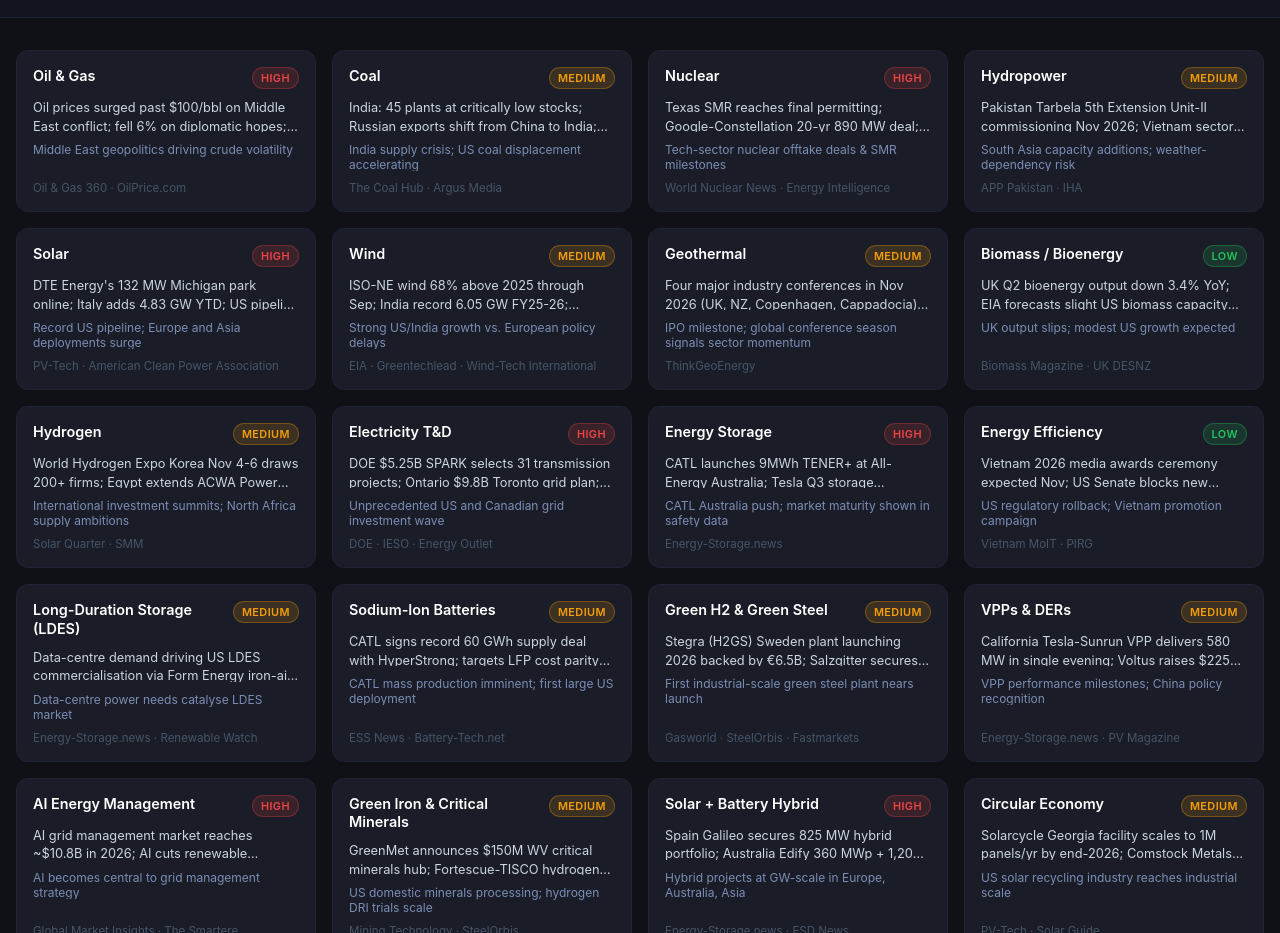
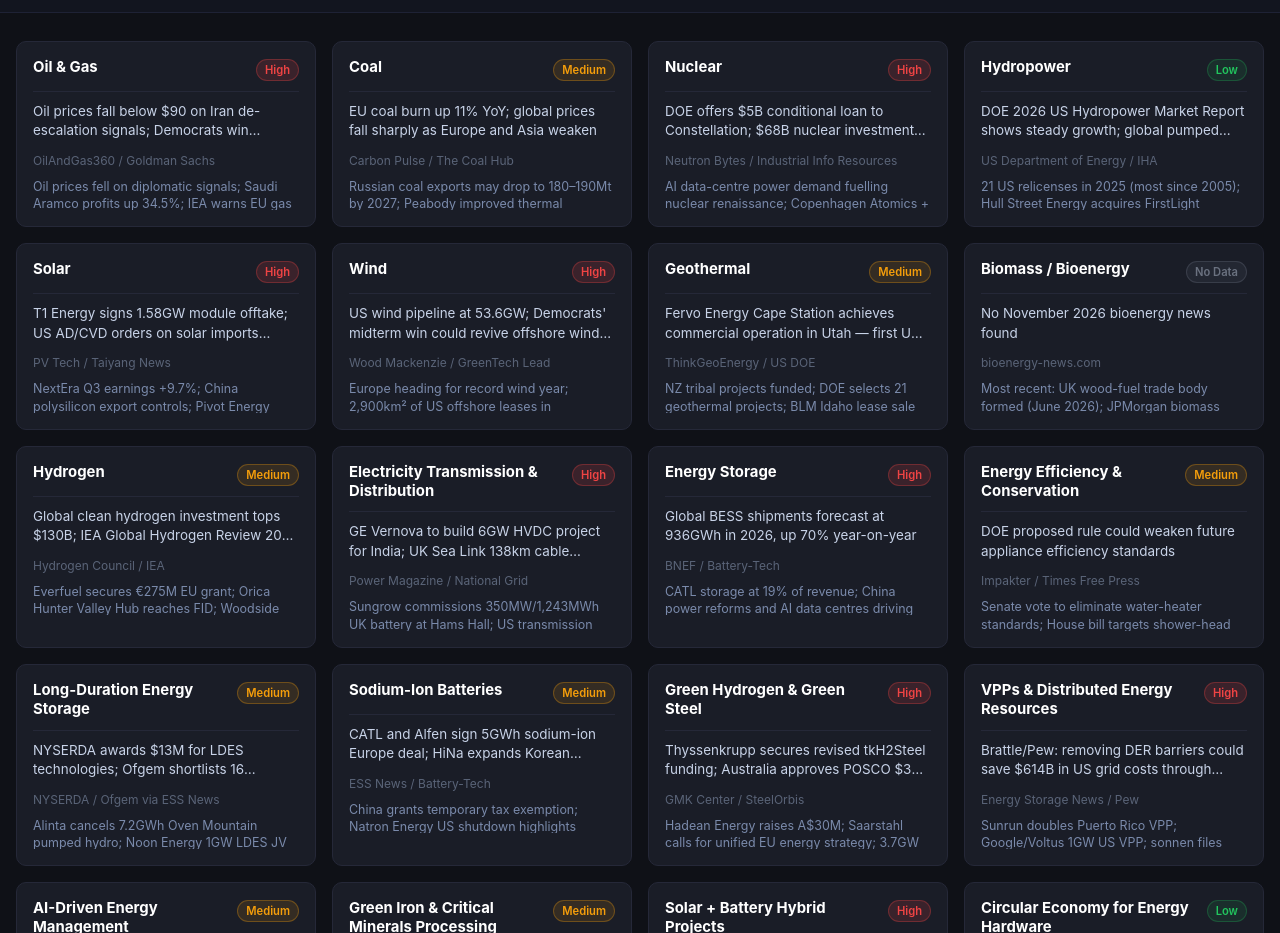
Before and after one commit to proton123-cell/energy-monitor, a plain HTML site: page index.html in a window 1280 px wide. Shown: the part 88-1021 px from the top of the page. Drawn offline with Linux system fonts and the light colour scheme.

Commit message:
Daily energy sector report — 2026-03-06
Co-Authored-By: Claude Sonnet 4.6 <noreply@anthropic.com>
Claude-Session: https://claude.ai/code/session_01Mr2SwghWUHt2G2vE5JE6LE

```diff
--- a/index.html
+++ b/index.html
@@ -8,242 +8,266 @@
 *,*::before,*::after{box-sizing:border-box;margin:0;padding:0}
 body{background:#0f1117;color:#e2e8f0;font-family:-apple-system,BlinkMacSystemFont,'Segoe UI',Roboto,sans-serif;min-height:100vh;padding:0 0 48px}
 header{background:#12151f;border-bottom:1px solid #1e2235;padding:24px 16px 20px;text-align:center}
-header h1{font-size:clamp(1.4rem,4vw,2rem);font-weight:700;color:#fff;letter-spacing:-0.02em}
-header .meta{margin-top:6px;font-size:0.85rem;color:#64748b}
-header .meta span{color:#94a3b8}
-main{max-width:1400px;margin:32px auto 0;padding:0 16px}
-.grid{display:grid;grid-template-columns:repeat(4,1fr);gap:16px;align-items:stretch}
+header h1{font-size:1.75rem;font-weight:700;color:#fff;letter-spacing:-0.02em}
+.meta{margin-top:6px;font-size:0.82rem;color:#8b97b1}
+.meta span+span::before{content:' · '}
+.grid{display:grid;grid-template-columns:repeat(4,1fr);gap:16px;max-width:1400px;margin:28px auto 0;padding:0 16px;align-items:stretch}
 @media(max-width:1100px){.grid{grid-template-columns:repeat(2,1fr)}}
 @media(max-width:600px){.grid{grid-template-columns:1fr}}
-.card{background:#1a1d27;border:1px solid #1e2235;border-radius:12px;padding:16px;min-height:160px;overflow:hidden;display:flex;flex-direction:column;gap:10px;transition:border-color 0.2s}
-.card:hover{border-color:#2d3250}
-.card-header{display:flex;align-items:flex-start;justify-content:space-between;gap:8px}
-.card-title{font-size:0.9rem;font-weight:600;color:#fff;word-break:break-word;overflow-wrap:break-word;line-height:1.3;flex:1}
-.badge{flex-shrink:0;font-size:0.68rem;font-weight:600;padding:3px 8px;border-radius:20px;text-transform:uppercase;letter-spacing:0.04em;white-space:nowrap}
-.badge-high{background:rgba(239,68,68,0.15);color:#ef4444;border:1px solid rgba(239,68,68,0.3)}
-.badge-medium{background:rgba(245,158,11,0.15);color:#f59e0b;border:1px solid rgba(245,158,11,0.3)}
-.badge-low{background:rgba(34,197,94,0.15);color:#22c55e;border:1px solid rgba(34,197,94,0.3)}
-.badge-nodata{background:rgba(107,114,128,0.15);color:#6b7280;border:1px solid rgba(107,114,128,0.3)}
-.card-story{font-size:0.8rem;color:#cbd5e1;display:-webkit-box;-webkit-line-clamp:2;-webkit-box-orient:vertical;overflow:hidden;word-break:break-word;overflow-wrap:break-word;max-height:2.6em;line-height:1.45}
-.card-source{font-size:0.72rem;color:#475569;white-space:nowrap;overflow:hidden;text-overflow:ellipsis;margin-top:auto}
-.card-theme{font-size:0.75rem;color:#7c8db5;word-break:break-word;overflow-wrap:break-word;display:-webkit-box;-webkit-line-clamp:2;-webkit-box-orient:vertical;overflow:hidden;max-height:2.4em}
-footer{text-align:center;padding:32px 16px 0;font-size:0.78rem;color:#374151}
-footer a{color:#4f6ef7;text-decoration:none}
+.card{background:#1a1d27;border:1px solid #252838;border-radius:10px;padding:16px;overflow:hidden;display:flex;flex-direction:column;gap:10px;min-height:160px}
+.card-header{display:flex;justify-content:space-between;align-items:flex-start;gap:8px}
+.sector-name{font-weight:700;font-size:0.93rem;color:#fff;word-break:break-word;overflow-wrap:break-word;line-height:1.3;flex:1}
+.badge{display:inline-block;font-size:0.7rem;font-weight:600;padding:3px 8px;border-radius:20px;white-space:nowrap;flex-shrink:0;align-self:flex-start;margin-top:1px}
+.badge-high{background:rgba(239,68,68,.15);color:#ef4444;border:1px solid rgba(239,68,68,.3)}
+.badge-medium{background:rgba(245,158,11,.12);color:#f59e0b;border:1px solid rgba(245,158,11,.3)}
+.badge-low{background:rgba(34,197,94,.1);color:#22c55e;border:1px solid rgba(34,197,94,.25)}
+.badge-nodata{background:rgba(107,114,128,.12);color:#6b7280;border:1px solid rgba(107,114,128,.3)}
+.story-headline{font-size:0.84rem;color:#c8d3e8;line-height:1.45;overflow:hidden;display:-webkit-box;-webkit-line-clamp:2;-webkit-box-orient:vertical;word-break:break-word;overflow-wrap:break-word;max-height:2.9em}
+.story-source{font-size:0.75rem;color:#5a6478;white-space:nowrap;overflow:hidden;text-overflow:ellipsis;margin-top:2px}
+.key-theme{font-size:0.78rem;color:#7a8aab;line-height:1.4;overflow:hidden;max-height:2.6em;word-break:break-word;overflow-wrap:break-word}
+.divider{height:1px;background:#252838;flex-shrink:0}
+footer{text-align:center;padding:32px 16px 0;font-size:0.8rem;color:#4a5468}
+footer a{color:#5a7bbd;text-decoration:none}
 footer a:hover{text-decoration:underline}
 </style>
 </head>
 <body>
 <header>
-  <h1>⚡ Energy Sector Monitor</h1>
-  <div class="meta">Report date: <span>2026-03-05</span> &nbsp;·&nbsp; Last updated: <span>2026-11-07T00:00:00Z</span> &nbsp;·&nbsp; 20 sectors tracked</div>
+  <h1>Energy Sector Monitor</h1>
+  <p class="meta">
+    <span>Report Date: 2026-03-06</span>
+    <span>Last updated: 2026-11-14</span>
+    <span>20 Sectors Tracked</span>
+  </p>
 </header>
-<main>
+
 <div class="grid">
 
   <div class="card">
     <div class="card-header">
-      <div class="card-title">Oil &amp; Gas</div>
+      <span class="sector-name">Oil &amp; Gas</span>
       <span class="badge badge-high">High</span>
     </div>
-    <div class="card-story">Oil prices surged past $100/bbl on Middle East conflict; fell 6% on diplomatic hopes; Goldman raises 2026-27 forecasts</div>
-    <div class="card-theme">Middle East geopolitics driving crude volatility</div>
-    <div class="card-source">Oil &amp; Gas 360 · OilPrice.com</div>
+    <div class="divider"></div>
+    <div class="story-headline">Oil prices fall below $90 on Iran de-escalation signals; Democrats win midterms</div>
+    <div class="story-source">OilAndGas360 / Goldman Sachs</div>
+    <div class="key-theme">Oil prices fell on diplomatic signals; Saudi Aramco profits up 34.5%; IEA warns EU gas market pressure into 2027</div>
   </div>
 
   <div class="card">
     <div class="card-header">
-      <div class="card-title">Coal</div>
+      <span class="sector-name">Coal</span>
       <span class="badge badge-medium">Medium</span>
     </div>
-    <div class="card-story">India: 45 plants at critically low stocks; Russian exports shift from China to India; EIA cuts US coal outlook to 680.5 bn kWh</div>
-    <div class="card-theme">India supply crisis; US coal displacement accelerating</div>
-    <div class="card-source">The Coal Hub · Argus Media</div>
+    <div class="divider"></div>
+    <div class="story-headline">EU coal burn up 11% YoY; global prices fall sharply as Europe and Asia weaken</div>
+    <div class="story-source">Carbon Pulse / The Coal Hub</div>
+    <div class="key-theme">Russian coal exports may drop to 180–190Mt by 2027; Peabody improved thermal performance</div>
   </div>
 
   <div class="card">
     <div class="card-header">
-      <div class="card-title">Nuclear</div>
+      <span class="sector-name">Nuclear</span>
       <span class="badge badge-high">High</span>
     </div>
-    <div class="card-story">Texas SMR reaches final permitting; Google-Constellation 20-yr 890 MW deal; Bruce Power issues $800M green bonds</div>
-    <div class="card-theme">Tech-sector nuclear offtake deals &amp; SMR milestones</div>
-    <div class="card-source">World Nuclear News · Energy Intelligence</div>
+    <div class="divider"></div>
+    <div class="story-headline">DOE offers $5B conditional loan to Constellation; $68B nuclear investment pipeline driven by AI demand</div>
+    <div class="story-source">Neutron Bytes / Industrial Info Resources</div>
+    <div class="key-theme">AI data-centre power demand fuelling nuclear renaissance; Copenhagen Atomics + Urenco partner on deconversion</div>
   </div>
 
   <div class="card">
     <div class="card-header">
-      <div class="card-title">Hydropower</div>
-      <span class="badge badge-medium">Medium</span>
+      <span class="sector-name">Hydropower</span>
+      <span class="badge badge-low">Low</span>
     </div>
-    <div class="card-story">Pakistan Tarbela 5th Extension Unit-II commissioning Nov 2026; Vietnam sector cautious post-La Niña; Africa adds 4.2 GW in 2025</div>
-    <div class="card-theme">South Asia capacity additions; weather-dependency risk</div>
-    <div class="card-source">APP Pakistan · IHA</div>
+    <div class="divider"></div>
+    <div class="story-headline">DOE 2026 US Hydropower Market Report shows steady growth; global pumped storage tops 200GW</div>
+    <div class="story-source">US Department of Energy / IHA</div>
+    <div class="key-theme">21 US relicenses in 2025 (most since 2005); Hull Street Energy acquires FirstLight 1,400MW platform</div>
   </div>
 
   <div class="card">
     <div class="card-header">
-      <div class="card-title">Solar</div>
+      <span class="sector-name">Solar</span>
       <span class="badge badge-high">High</span>
     </div>
-    <div class="card-story">DTE Energy's 132 MW Michigan park online; Italy adds 4.83 GW YTD; US pipeline hits record 204.6 GW</div>
-    <div class="card-theme">Record US pipeline; Europe and Asia deployments surge</div>
-    <div class="card-source">PV-Tech · American Clean Power Association</div>
+    <div class="divider"></div>
+    <div class="story-headline">T1 Energy signs 1.58GW module offtake; US AD/CVD orders on solar imports advance</div>
+    <div class="story-source">PV Tech / Taiyang News</div>
+    <div class="key-theme">NextEra Q3 earnings +9.7%; China polysilicon export controls; Pivot Energy closes $500M credit facility</div>
   </div>
 
   <div class="card">
     <div class="card-header">
-      <div class="card-title">Wind</div>
-      <span class="badge badge-medium">Medium</span>
+      <span class="sector-name">Wind</span>
+      <span class="badge badge-high">High</span>
     </div>
-    <div class="card-story">ISO-NE wind 68% above 2025 through Sep; India record 6.05 GW FY25-26; Germany delays offshore seabed auctions</div>
-    <div class="card-theme">Strong US/India growth vs. European policy delays</div>
-    <div class="card-source">EIA · Greentechlead · Wind-Tech International</div>
+    <div class="divider"></div>
+    <div class="story-headline">US wind pipeline at 53.6GW; Democrats' midterm win could revive offshore wind policy</div>
+    <div class="story-source">Wood Mackenzie / GreenTech Lead</div>
+    <div class="key-theme">Europe heading for record wind year; 2,900km² of US offshore leases in termination settlements</div>
   </div>
 
   <div class="card">
     <div class="card-header">
-      <div class="card-title">Geothermal</div>
+      <span class="sector-name">Geothermal</span>
       <span class="badge badge-medium">Medium</span>
     </div>
-    <div class="card-story">Four major industry conferences in Nov 2026 (UK, NZ, Copenhagen, Cappadocia); Fervo Energy's $1.2B Nasdaq IPO earlier in 2026</div>
-    <div class="card-theme">IPO milestone; global conference season signals sector momentum</div>
-    <div class="card-source">ThinkGeoEnergy</div>
+    <div class="divider"></div>
+    <div class="story-headline">Fervo Energy Cape Station achieves commercial operation in Utah — first US commercial EGS</div>
+    <div class="story-source">ThinkGeoEnergy / US DOE</div>
+    <div class="key-theme">NZ tribal projects funded; DOE selects 21 geothermal projects; BLM Idaho lease sale opens</div>
   </div>
 
   <div class="card">
     <div class="card-header">
-      <div class="card-title">Biomass / Bioenergy</div>
-      <span class="badge badge-low">Low</span>
+      <span class="sector-name">Biomass / Bioenergy</span>
+      <span class="badge badge-nodata">No Data</span>
     </div>
-    <div class="card-story">UK Q2 bioenergy output down 3.4% YoY; EIA forecasts slight US biomass capacity increase for 2027; IEA Venice symposium Nov 23-25</div>
-    <div class="card-theme">UK output slips; modest US growth expected</div>
-    <div class="card-source">Biomass Magazine · UK DESNZ</div>
+    <div class="divider"></div>
+    <div class="story-headline">No November 2026 bioenergy news found</div>
+    <div class="story-source">bioenergy-news.com</div>
+    <div class="key-theme">Most recent: UK wood-fuel trade body formed (June 2026); JPMorgan biomass carbon deal with Graphyte</div>
   </div>
 
   <div class="card">
     <div class="card-header">
-      <div class="card-title">Hydrogen</div>
+      <span class="sector-name">Hydrogen</span>
       <span class="badge badge-medium">Medium</span>
     </div>
-    <div class="card-story">World Hydrogen Expo Korea Nov 4-6 draws 200+ firms; Egypt extends ACWA Power green H2 MoU with 600 MW solar for ammonia</div>
-    <div class="card-theme">International investment summits; North Africa supply ambitions</div>
-    <div class="card-source">Solar Quarter · SMM</div>
+    <div class="divider"></div>
+    <div class="story-headline">Global clean hydrogen investment tops $130B; IEA Global Hydrogen Review 2026 published</div>
+    <div class="story-source">Hydrogen Council / IEA</div>
+    <div class="key-theme">Everfuel secures €275M EU grant; Orica Hunter Valley Hub reaches FID; Woodside Beaumont project under review</div>
   </div>
 
   <div class="card">
     <div class="card-header">
-      <div class="card-title">Electricity T&amp;D</div>
+      <span class="sector-name">Electricity Transmission &amp; Distribution</span>
       <span class="badge badge-high">High</span>
     </div>
-    <div class="card-story">DOE $5.25B SPARK selects 31 transmission projects; Ontario $9.8B Toronto grid plan; Texas approves first 765 kV extra-high-voltage lines</div>
-    <div class="card-theme">Unprecedented US and Canadian grid investment wave</div>
-    <div class="card-source">DOE · IESO · Energy Outlet</div>
+    <div class="divider"></div>
+    <div class="story-headline">GE Vernova to build 6GW HVDC project for India; UK Sea Link 138km cable consented</div>
+    <div class="story-source">Power Magazine / National Grid</div>
+    <div class="key-theme">Sungrow commissions 350MW/1,243MWh UK battery at Hams Hall; US transmission buildout still lagging</div>
   </div>
 
   <div class="card">
     <div class="card-header">
-      <div class="card-title">Energy Storage</div>
+      <span class="sector-name">Energy Storage</span>
       <span class="badge badge-high">High</span>
     </div>
-    <div class="card-story">CATL launches 9MWh TENER+ at All-Energy Australia; Tesla Q3 storage revenues dip despite near-record deployments; global BESS failure rate down 98% since 2018</div>
-    <div class="card-theme">CATL Australia push; market maturity shown in safety data</div>
-    <div class="card-source">Energy-Storage.news</div>
+    <div class="divider"></div>
+    <div class="story-headline">Global BESS shipments forecast at 936GWh in 2026, up 70% year-on-year</div>
+    <div class="story-source">BNEF / Battery-Tech</div>
+    <div class="key-theme">CATL storage at 19% of revenue; China power reforms and AI data centres driving battery boom</div>
   </div>
 
   <div class="card">
     <div class="card-header">
-      <div class="card-title">Energy Efficiency</div>
-      <span class="badge badge-low">Low</span>
+      <span class="sector-name">Energy Efficiency &amp; Conservation</span>
+      <span class="badge badge-medium">Medium</span>
     </div>
-    <div class="card-story">Vietnam 2026 media awards ceremony expected Nov; US Senate blocks new furnace efficiency standards; heat pump sales 26% above gas furnaces</div>
-    <div class="card-theme">US regulatory rollback; Vietnam promotion campaign</div>
-    <div class="card-source">Vietnam MoIT · PIRG</div>
+    <div class="divider"></div>
+    <div class="story-headline">DOE proposed rule could weaken future appliance efficiency standards</div>
+    <div class="story-source">Impakter / Times Free Press</div>
+    <div class="key-theme">Senate vote to eliminate water-heater standards; House bill targets shower-head loophole; PIRG pushback</div>
   </div>
 
   <div class="card">
     <div class="card-header">
-      <div class="card-title">Long-Duration Storage (LDES)</div>
+      <span class="sector-name">Long-Duration Energy Storage</span>
       <span class="badge badge-medium">Medium</span>
     </div>
-    <div class="card-story">Data-centre demand driving US LDES commercialisation via Form Energy iron-air deals; DOE shortlists $325M for LDES projects; Ireland 600 MW LDES plan</div>
-    <div class="card-theme">Data-centre power needs catalyse LDES market</div>
-    <div class="card-source">Energy-Storage.news · Renewable Watch</div>
+    <div class="divider"></div>
+    <div class="story-headline">NYSERDA awards $13M for LDES technologies; Ofgem shortlists 16 projects for 7.6GW UK scheme</div>
+    <div class="story-source">NYSERDA / Ofgem via ESS News</div>
+    <div class="key-theme">Alinta cancels 7.2GWh Oven Mountain pumped hydro; Noon Energy 1GW LDES JV for AI data centres active</div>
   </div>
 
   <div class="card">
     <div class="card-header">
-      <div class="card-title">Sodium-Ion Batteries</div>
+      <span class="sector-name">Sodium-Ion Batteries</span>
       <span class="badge badge-medium">Medium</span>
     </div>
-    <div class="card-story">CATL signs record 60 GWh supply deal with HyperStrong; targets LFP cost parity and Q4 mass production; Alsym-Juniper plan 500 MWh US deployment</div>
-    <div class="card-theme">CATL mass production imminent; first large US deployment</div>
-    <div class="card-source">ESS News · Battery-Tech.net</div>
+    <div class="divider"></div>
+    <div class="story-headline">CATL and Alfen sign 5GWh sodium-ion Europe deal; HiNa expands Korean partnership to 10GWh</div>
+    <div class="story-source">ESS News / Battery-Tech</div>
+    <div class="key-theme">China grants temporary tax exemption; Natron Energy US shutdown highlights supply-chain challenges outside China</div>
   </div>
 
   <div class="card">
     <div class="card-header">
-      <div class="card-title">Green H2 &amp; Green Steel</div>
-      <span class="badge badge-medium">Medium</span>
+      <span class="sector-name">Green Hydrogen &amp; Green Steel</span>
+      <span class="badge badge-high">High</span>
     </div>
-    <div class="card-story">Stegra (H2GS) Sweden plant launching 2026 backed by €6.5B; Salzgitter secures first green H2 supply contract; Europe faces hydrogen supply gap vs. 2030 steel demand</div>
-    <div class="card-theme">First industrial-scale green steel plant nears launch</div>
-    <div class="card-source">Gasworld · SteelOrbis · Fastmarkets</div>
+    <div class="divider"></div>
+    <div class="story-headline">Thyssenkrupp secures revised tkH2Steel funding; Australia approves POSCO $3B green iron plant</div>
+    <div class="story-source">GMK Center / SteelOrbis</div>
+    <div class="key-theme">Hadean Energy raises A$30M; Saarstahl calls for unified EU energy strategy; 3.7GW electrolytic capacity under construction</div>
   </div>
 
   <div class="card">
     <div class="card-header">
-      <div class="card-title">VPPs &amp; DERs</div>
-      <span class="badge badge-medium">Medium</span>
+      <span class="sector-name">VPPs &amp; Distributed Energy Resources</span>
+      <span class="badge badge-high">High</span>
     </div>
-    <div class="card-story">California Tesla-Sunrun VPP delivers 580 MW in single evening; Voltus raises $225M Series D; China NDRC targets 20+ GW VPP by 2027</div>
-    <div class="card-theme">VPP performance milestones; China policy recognition</div>
-    <div class="card-source">Energy-Storage.news · PV Magazine</div>
+    <div class="divider"></div>
+    <div class="story-headline">Brattle/Pew: removing DER barriers could save $614B in US grid costs through 2050</div>
+    <div class="story-source">Energy Storage News / Pew</div>
+    <div class="key-theme">Sunrun doubles Puerto Rico VPP; Google/Voltus 1GW US VPP; sonnen files insolvency; Voltus raises $225M</div>
   </div>
 
   <div class="card">
     <div class="card-header">
-      <div class="card-title">AI Energy Management</div>
-      <span class="badge badge-high">High</span>
+      <span class="sector-name">AI-Driven Energy Management</span>
+      <span class="badge badge-medium">Medium</span>
     </div>
-    <div class="card-story">AI grid management market reaches ~$10.8B in 2026; AI cuts renewable curtailment on European grids; EU accelerates grid digitalisation policy</div>
-    <div class="card-theme">AI becomes central to grid management strategy</div>
-    <div class="card-source">Global Market Insights · The Smartere</div>
+    <div class="divider"></div>
+    <div class="story-headline">Oracle Opower AI programs cut 1GW of peak demand across North American utilities in 2026</div>
+    <div class="story-source">Unite.ai / Oracle</div>
+    <div class="key-theme">Microsoft, Oracle, NVIDIA form utility AI consortium; NY audits utility AI use citing dependency risk</div>
   </div>
 
   <div class="card">
     <div class="card-header">
-      <div class="card-title">Green Iron &amp; Critical Minerals</div>
+      <span class="sector-name">Green Iron &amp; Critical Minerals Processing</span>
       <span class="badge badge-medium">Medium</span>
     </div>
-    <div class="card-story">GreenMet announces $150M WV critical minerals hub; Fortescue-TISCO hydrogen DRI trial begins; Rio Tinto invests A$35M in Calix Zesty plant</div>
-    <div class="card-theme">US domestic minerals processing; hydrogen DRI trials scale</div>
-    <div class="card-source">Mining Technology · SteelOrbis</div>
+    <div class="divider"></div>
+    <div class="story-headline">Australia approves POSCO $3B Port Hedland green iron plant; Fortescue advances hydrogen-DRI project</div>
+    <div class="story-source">Industrial Info Resources / SteelOrbis</div>
+    <div class="key-theme">Boston Metal raises $51M; CSIRO India-Australia Green Steel Partnership supports 5 low-grade ore projects</div>
   </div>
 
   <div class="card">
     <div class="card-header">
-      <div class="card-title">Solar + Battery Hybrid</div>
+      <span class="sector-name">Solar + Battery Hybrid Projects</span>
       <span class="badge badge-high">High</span>
     </div>
-    <div class="card-story">Spain Galileo secures 825 MW hybrid portfolio; Australia Edify 360 MWp + 1,200 MWh QLD projects under construction; Bulgaria 242 MWp + 773 MWh online</div>
-    <div class="card-theme">Hybrid projects at GW-scale in Europe, Australia, Asia</div>
-    <div class="card-source">Energy-Storage.news · ESD News</div>
+    <div class="divider"></div>
+    <div class="story-headline">Bulgaria 242MWp + 773MWh hybrid reaches COD; Victoria SEC secures 10-year Glenrowan offtake</div>
+    <div class="story-source">Energy Storage News</div>
+    <div class="key-theme">Spain Zelestra/EDP 181MWdc + 462MWh PPAs; Edify Energy 360MWp + 1,200MWh Australia EPC awarded</div>
   </div>
 
   <div class="card">
     <div class="card-header">
-      <div class="card-title">Circular Economy</div>
-      <span class="badge badge-medium">Medium</span>
+      <span class="sector-name">Circular Economy for Energy Hardware</span>
+      <span class="badge badge-low">Low</span>
     </div>
-    <div class="card-story">Solarcycle Georgia facility scales to 1M panels/yr by end-2026; Comstock Metals plans Ohio industrial recycling plant; WA state mandatory recycling law in effect</div>
-    <div class="card-theme">US solar recycling industry reaches industrial scale</div>
-    <div class="card-source">PV-Tech · Solar Guide</div>
+    <div class="divider"></div>
+    <div class="story-headline">SOLARCYCLE opens Cedartown GA facility capable of recycling 10 million panels per year</div>
+    <div class="story-source">YesPress / PV Tech</div>
+    <div class="key-theme">IRENA end-of-life solar PV report (July 2026); EU WEEE directive revision may require regional recycling hubs</div>
   </div>
 
 </div>
-</main>
+
 <footer>
-  <p>Data sourced from public news reports &nbsp;·&nbsp; <a href="https://github.com/proton123-cell/energy-monitor/tree/main/reports" target="_blank" rel="noopener">View all reports on GitHub</a></p>
+  <p>Energy Sector Monitor &mdash; Daily intelligence across 20 key sectors &mdash;
+  <a href="https://github.com/proton123-cell/energy-monitor/tree/main/reports" target="_blank" rel="noopener">View all reports on GitHub</a></p>
 </footer>
 </body>
 </html>
```
Also changed, not shown: 1 other file.
